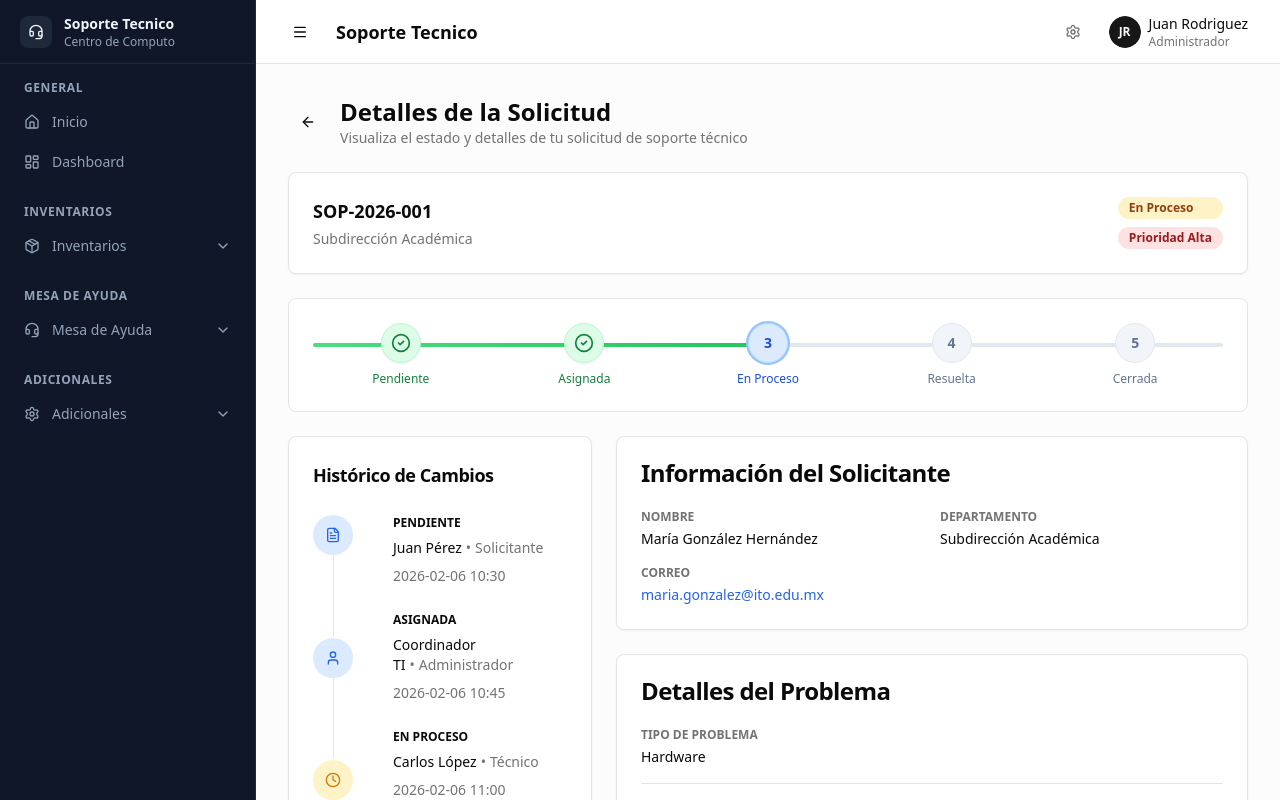
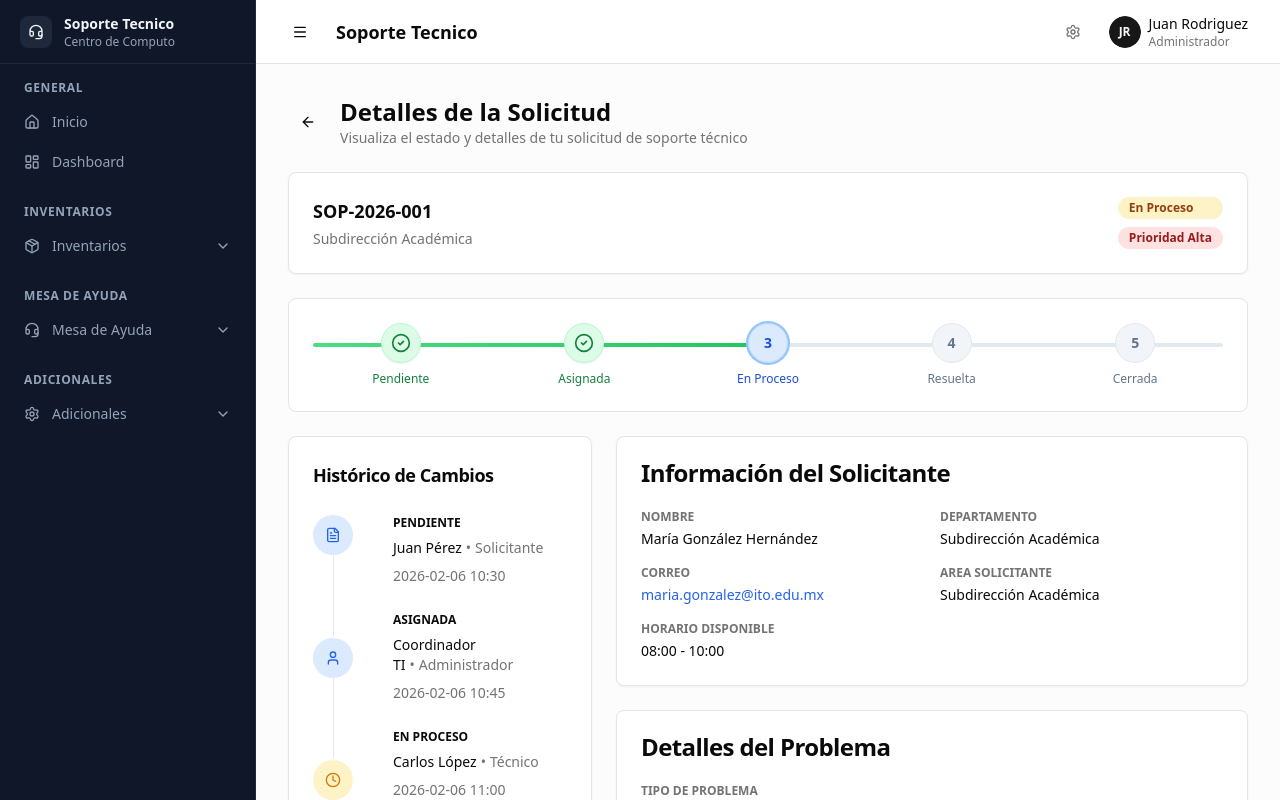
Before and after one commit to AlexDro360/v0-support-ticket-dashboard, a Next.js app: page /solicitudes/1 in a window 1280 px wide. Shown: the top 800 px of the page. Built offline with nearby package versions, Linux system fonts and the light colour scheme.

Commit message:
feat: display `areaSolicitante` and `horarioDisponible` in "Informacion del Solicitante" card
Add rendering for existing mock data fields in detail view.

Co-authored-by: Alexis Ramirez <124798928+AlexDro360@users.noreply.github.com>

```diff
--- a/app/solicitudes/[id]/page.tsx
+++ b/app/solicitudes/[id]/page.tsx
@@ -245,6 +245,14 @@ const TicketDetailPage = ({ params }: { params: { id: string } }) => {
                     <p className="text-xs font-semibold text-muted-foreground uppercase">Correo</p>
                     <p className="text-sm font-medium text-blue-600 mt-1">{ticket.correoContacto}</p>
                   </div>
+                  <div>
+                    <p className="text-xs font-semibold text-muted-foreground uppercase">Area Solicitante</p>
+                    <p className="text-sm font-medium text-foreground mt-1">{ticket.areaSolicitante}</p>
+                  </div>
+                  <div>
+                    <p className="text-xs font-semibold text-muted-foreground uppercase">Horario Disponible</p>
+                    <p className="text-sm font-medium text-foreground mt-1">{ticket.horarioDisponible}</p>
+                  </div>
                 </div>
               </CardContent>
             </Card>
```
